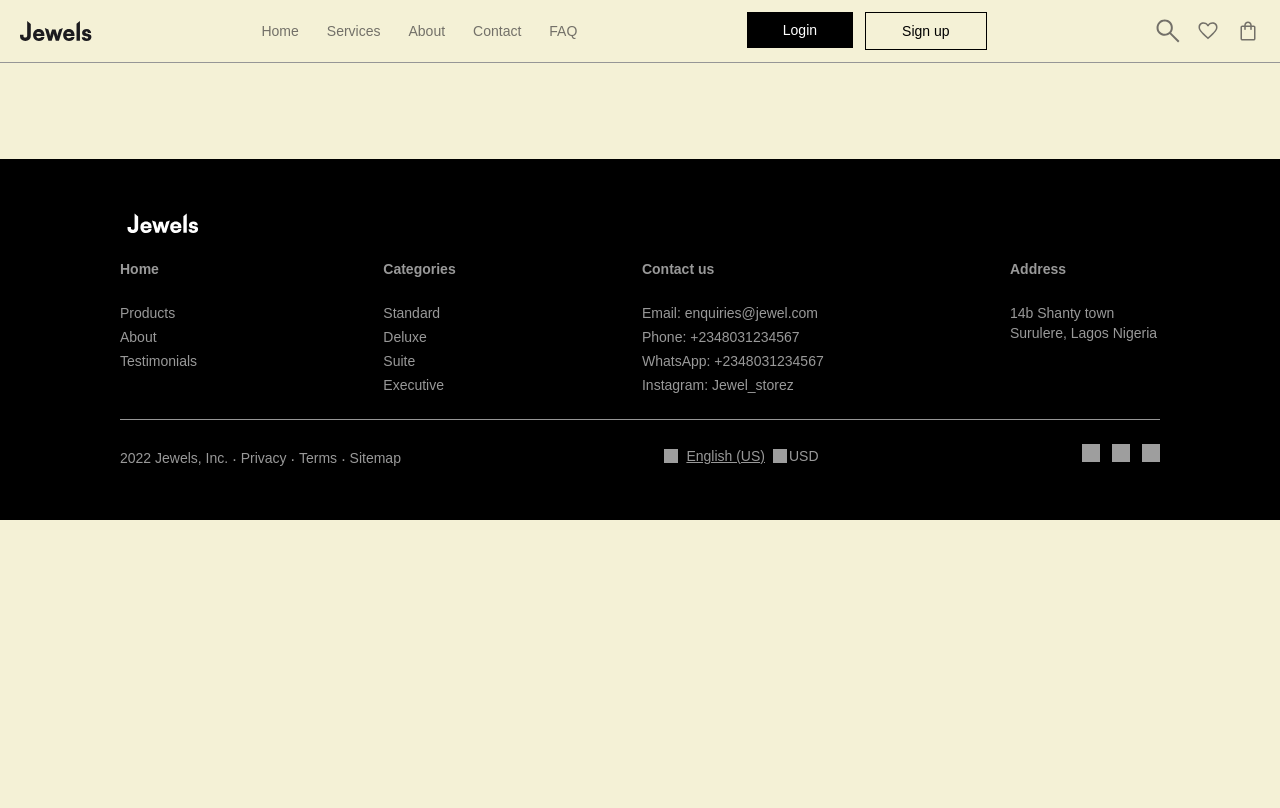
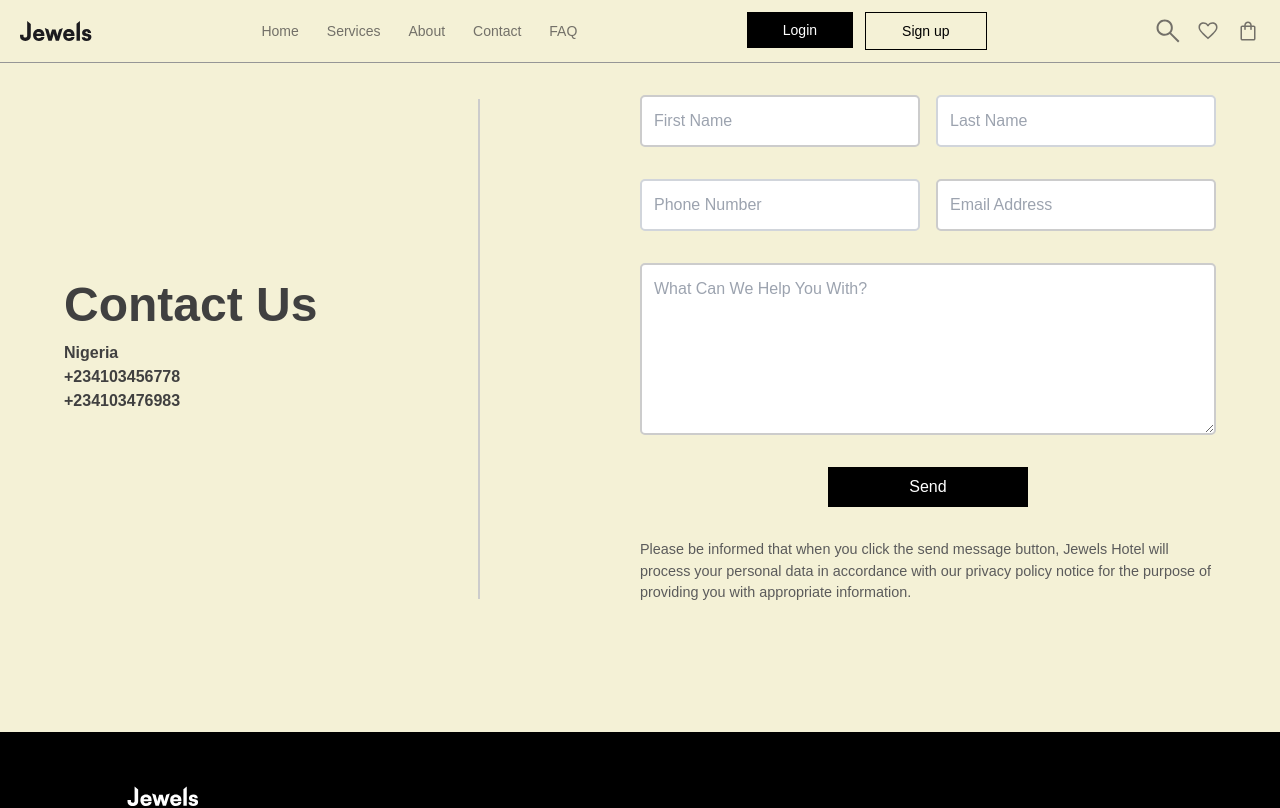
Before and after one commit to Emsun0211/accomodation, a React (Create React App) app: page /contact in a window 1280 px wide. Shown: the top 808 px of the page. Built offline with nearby package versions, Linux system fonts and the light colour scheme; grey boxes are pictures that could not be loaded.

Commit message:
Added the faq, contact section

```diff
--- a/src/App.js
+++ b/src/App.js
@@ -1,11 +1,13 @@
 // import logo from "./logo.svg";
 import "./App.css";
-import { Routes, Route, Link } from "react-router-dom";
+import { Routes, Route } from "react-router-dom";
 import Home from "./pages/home";
 import Layout from "./components/layout";
 import RoomDetails from "./pages/details";
 import CartScreen from "./pages/cart";
 import Checkout from "./pages/checkout";
+import ContactUs from "./pages/contact";
+import FAQ from "./pages/faq";
 
 function App() {
 	return (
@@ -15,6 +17,8 @@ function App() {
 				<Route path='details/:roomid' element={<RoomDetails />} />
 				<Route path='/cart' element={<CartScreen />} />
 				<Route path='/checkout' element={<Checkout />} />
+				<Route path='/contact' element={<ContactUs />} />
+				<Route path='/faq' element={<FAQ />} />
 			</Routes>
 		</Layout>
 	);
--- a/src/components/navbar/index.js
+++ b/src/components/navbar/index.js
@@ -131,10 +131,12 @@ function NavBar() {
 						</ul>
 						<div className='space-x-2 sm:hidden flex text-white text-sm justify-center items-center'>
 							<Link href={"/login"}>
-								<p className='font-medium py-2 px-[46px]  bg-black'>Login</p>
+								<p className='font-medium py-2 px-[46px]  bg-black hover:bg-black/60'>
+									Login
+								</p>
 							</Link>
 							<Link href={"/sign-up"}>
-								<p className='font-medium py-2 px-[39px] border border-black'>
+								<p className='font-medium py-2 px-[39px] border border-black '>
 									Sign up
 								</p>
 							</Link>
--- /dev/null
+++ b/src/pages/contact/index.js
@@ -0,0 +1,87 @@
+import React from "react";
+import { Link } from "react-router-dom";
+// import { AiFillRightCircle } from "react-icons/ai";
+
+const ContactUs = () => {
+	const stylebg = {
+		width: "2px",
+		height: "500px",
+		backgroundColor: "#cccccc",
+	};
+	return (
+		<div
+			className='  md:flex-row flex flex-col justify-center items-center  md:justify-between sm:px-[4rem] px-[1rem] '
+			id='contactus'>
+			<div className='mt-[1rem] mb-[2rem] '>
+				<h1 className='font-bold text-[1.5rem] sm:text-[3rem] text-center text-[#404040]'>
+					Contact Us
+				</h1>
+				<div className='hidden sm:block font-semibold text-[1rem] text-[#404040]'>
+					<p>Nigeria</p>
+					<p>+234103456778</p>
+					<p>+234103476983</p>
+				</div>
+			</div>
+			<div style={stylebg} className='hidden sm:block'></div>
+			<div className='flex flex-col mt-[2rem]  w-[80%] md:w-[50%]'>
+				<form className='flex flex-col mx-auto gap-y-[2rem]'>
+					<div className='flex gap-4 flex-col md:flex-row '>
+						<input
+							placeholder='First Name'
+							type='text'
+							name='name'
+							className='md:w-[50%] border-[2px] border-[#cccccc] rounded-[5px] text-black bg-white-300  p-[0.75rem] '
+						/>
+						<input
+							placeholder='Last Name'
+							type='text'
+							name='name'
+							className='border border-gray-300 rounded outline-none focus:ring-blue-500 focus:ring-1
+							md:w-[50%] border-[2px] border-[#cccccc] rounded-[5px] text-black bg-white-300  p-[0.75rem]'
+						/>
+					</div>
+
+					<div className='flex gap-4 flex-col md:flex-row'>
+						<input
+							placeholder='Phone Number'
+							type='text'
+							name='phone'
+							className='md:w-[50%] border-[2px] border-[#cccccc] rounded-[5px] text-black bg-white-300  p-[0.75rem]
+							border border-gray-300 rounded outline-none focus:ring-blue-500 focus:ring-1'
+						/>
+						<input
+							placeholder='Email Address'
+							type='email'
+							name='email'
+							className=' outline-none focus:ring-blue-500 focus:ring-1
+							md:w-[50%] border-[2px] border-[#cccccc] rounded-[5px] text-black bg-white-300  p-[0.75rem]'
+						/>
+					</div>
+					<textarea
+						id='message'
+						rows='6'
+						placeholder='What Can We Help You With?'
+						className='  outline-none focus:ring-blue-500 focus:ring-1
+						border-[2px] border-[#cccccc] rounded-[5px] text-black bg-white-300  p-[0.75rem]'
+					/>
+					{/* <button className=' w-[200px] m-auto bg-white  sm:text-blue-900 focus:border-blue-900 text-[#082EB5] border-[1px] border-blue-800  font-bold   sm:p-3 p-2 rounded-full  flex justify-center gap-x-[1rem] items-center mb-[1rem] justify-self-end hover:text-white hover:bg-[#082EB5]'>
+
+					</button> */}
+					<Link href={"/login"} className='w-[200px] self-center'>
+						<p className='font-medium py-2 px-[46px] text-white text-center bg-black hover:bg-black/50'>
+							Send
+						</p>
+					</Link>
+					<p className='text-center sm:text-left text-[0.75rem] sm:text-[0.9rem] mb-[2rem] text-[#5b5b5b]'>
+						Please be informed that when you click the send message button,
+						Jewels Hotel will process your personal data in accordance with our
+						privacy policy notice for the purpose of providing you with
+						appropriate information.
+					</p>
+				</form>
+			</div>
+		</div>
+	);
+};
+
+export default ContactUs;
--- /dev/null
+++ b/src/pages/faq/faqCard.js
@@ -0,0 +1,29 @@
+/* eslint-disable react/prop-types */
+// eslint-disable-next-line react/prop-types
+const FAQCard = ({ active, onToggle, faq }) => {
+	// const handleClick = (id) => {
+	// 	console.log(id == idx);
+	// 	if (id == idx) setopen(!Open);
+	// };
+	// const textColor = active ? "text-[#004DB3]" : "text-black";
+	return (
+		<div
+			className='border-[#EEEEEE] border-[1px] mb-[1rem]  relative p-[1.5rem] w-[90%] sm:w-[500px] lg:w-[700px] bg-[#ffffff] sm:rounded-[13px] rounded-[8px] shadow-xs'
+			onClick={onToggle}>
+			<h3
+				className={`text-[14px] md:text-[20px]  font-[700] text-[#001534] mb-[5px]`}>
+				{faq.title}
+			</h3>
+			{active ? (
+				<p className='text-[10px] md:text-[14px] text-[#A1A1A1] mb-[5px]'>
+					{faq.body}
+				</p>
+			) : (
+				""
+			)}
+			<span className='absolute top-0 right-0'>{active ? "+" : "-"}</span>
+		</div>
+	);
+};
+
+export default FAQCard;
--- /dev/null
+++ b/src/pages/faq/index.js
@@ -0,0 +1,37 @@
+import { useState } from "react";
+import FAQCard from "./faqCard";
+import { faqs } from "../../utils/faq";
+
+const FAQ = () => {
+	const [Open, setopen] = useState(false);
+	const [clicked, setclicked] = useState("0");
+
+	const handleToggle = (index) => {
+		console.log(index);
+		if (clicked === index) {
+			return setclicked("0");
+		}
+		setclicked(index);
+	};
+	const textColor = Open ? "text-[#004DB3]" : "text-black";
+
+	return (
+		<div className='w-[100%]  mx-auto py-[3rem] relative'>
+			<h2 className='text-center text-[26px] sm:text-[48px] leading-[55px] text-[#001534] font-Eina01Bold font-bold mb-[2rem]'>
+				Frequently Asked Questions
+			</h2>
+			<div className='flex flex-col items-center justify-center mx-auto'>
+				{faqs.map((faq, idx) => (
+					<FAQCard
+						faq={faq}
+						key={idx}
+						active={clicked === idx}
+						onToggle={() => handleToggle(idx)}
+					/>
+				))}
+			</div>
+		</div>
+	);
+};
+
+export default FAQ;
--- /dev/null
+++ b/src/utils/faq.js
@@ -0,0 +1,26 @@
+export const faqs = [
+	{
+		title: "who can use show Mee love?",
+		body: "anyone with an audience. youtubers, musicians, podcasters, writers, programmers, nonprofits, cosplayers, you name it.",
+	},
+	{
+		title: "who can use show Mee love?",
+		body: "anyone with an audience. youtubers, musicians, podcasters, writers, programmers, nonprofits, cosplayers, you name it.",
+	},
+	{
+		title: "who can use show Mee love?",
+		body: "anyone with an audience. youtubers, musicians, podcasters, writers, programmers, nonprofits, cosplayers, you name it.",
+	},
+	{
+		title: "who can use show Mee love?",
+		body: "anyone with an audience. youtubers, musicians, podcasters, writers, programmers, nonprofits, cosplayers, you name it.",
+	},
+	{
+		title: "who can use show Mee love?",
+		body: "anyone with an audience. youtubers, musicians, podcasters, writers, programmers, nonprofits, cosplayers, you name it.",
+	},
+	{
+		title: "who can use show Mee love?",
+		body: "anyone with an audience. youtubers, musicians, podcasters, writers, programmers, nonprofits, cosplayers, you name it.",
+	},
+];
```
